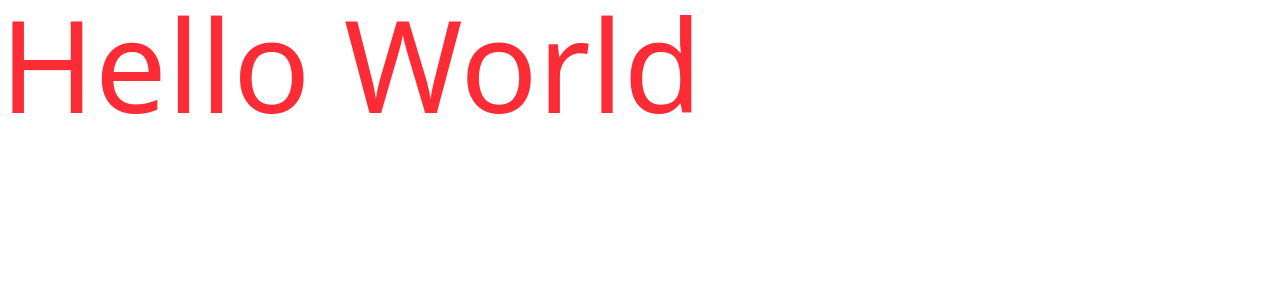
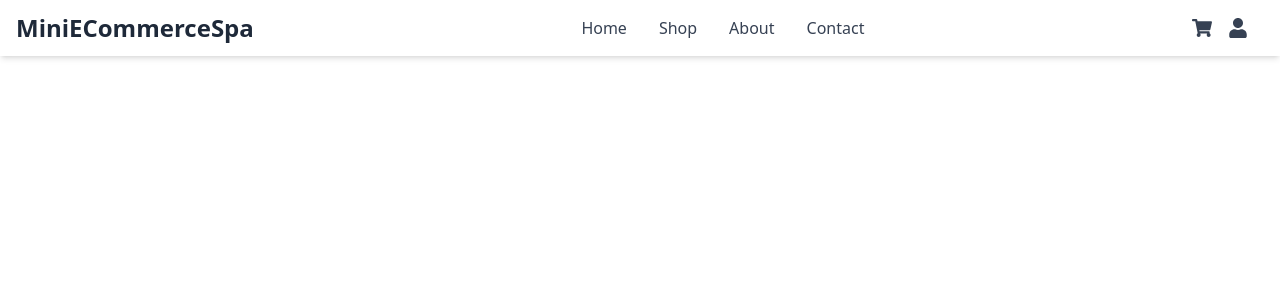
Before and after one commit to humayandev/mini-e-commerce-spa, a React (Vite) app: page / in a window 1280 px wide. Shown: the top 300 px of the page. Built offline with nearby package versions, Linux system fonts and the light colour scheme.

Commit message:
designed header

```diff
--- a/package.json
+++ b/package.json
@@ -13,6 +13,7 @@
     "@tailwindcss/vite": "^4.1.11",
     "react": "^19.1.0",
     "react-dom": "^19.1.0",
+    "react-icons": "^5.5.0",
     "tailwindcss": "^4.1.11"
   },
   "devDependencies": {
--- a/src/App.jsx
+++ b/src/App.jsx
@@ -1,9 +1,10 @@
 import React from 'react';
+import Header from './components/Header';
 
 const App = () => {
   return (
-    <div className='text-red-500 text-9xl'>
-       Hello World
+    <div>
+       <Header/>
     </div>
   );
 };
--- /dev/null
+++ b/src/components/Header.jsx
@@ -0,0 +1,56 @@
+import React, { useState } from 'react';
+import { FaShoppingCart, FaUser, FaBars, FaTimes } from 'react-icons/fa';
+
+const Header = () => {
+  const [isMobileMenuOpen, setIsMobileMenuOpen] = useState(false);
+
+  const toggleMenu = () => {
+    setIsMobileMenuOpen(!isMobileMenuOpen);
+  };
+
+  return (
+    <header className="bg-white shadow-md sticky top-0 z-50">
+      <div className="container mx-auto px-4 py-3 flex items-center justify-between">
+        {/* Logo */}
+        <div className="text-2xl font-bold text-gray-800">
+          <a href="/">MiniECommerceSpa</a>
+        </div>
+
+        {/* Desktop Menu */}
+        <nav className="hidden md:flex space-x-8">
+          <a href="/" className="text-gray-700 hover:text-gray-900">Home</a>
+          <a href="/shop" className="text-gray-700 hover:text-gray-900">Shop</a>
+          <a href="/about" className="text-gray-700 hover:text-gray-900">About</a>
+          <a href="/contact" className="text-gray-700 hover:text-gray-900">Contact</a>
+        </nav>
+
+        {/* Icons */}
+        <div className="flex items-center space-x-4">
+          <a href="/cart" className="text-gray-700 hover:text-gray-900 text-xl">
+            <FaShoppingCart />
+          </a>
+          <a href="/account" className="text-gray-700 hover:text-gray-900 text-xl">
+            <FaUser />
+          </a>
+
+          {/* Mobile Menu Button */}
+          <button className="md:hidden text-gray-700 text-2xl" onClick={toggleMenu}>
+            {isMobileMenuOpen ? <FaTimes /> : <FaBars />}
+          </button>
+        </div>
+      </div>
+
+      {/* Mobile Menu */}
+      {isMobileMenuOpen && (
+        <div className="md:hidden bg-white border-t border-gray-200 px-4 py-4 space-y-2">
+          <a href="/" className="block text-gray-700 hover:text-gray-900">Home</a>
+          <a href="/shop" className="block text-gray-700 hover:text-gray-900">Shop</a>
+          <a href="/about" className="block text-gray-700 hover:text-gray-900">About</a>
+          <a href="/contact" className="block text-gray-700 hover:text-gray-900">Contact</a>
+        </div>
+      )}
+    </header>
+  );
+};
+
+export default Header;
```
Also changed, not shown: src/components/Footer.jsx (added), 2 other files (tests, documents, lock files or other folders).
